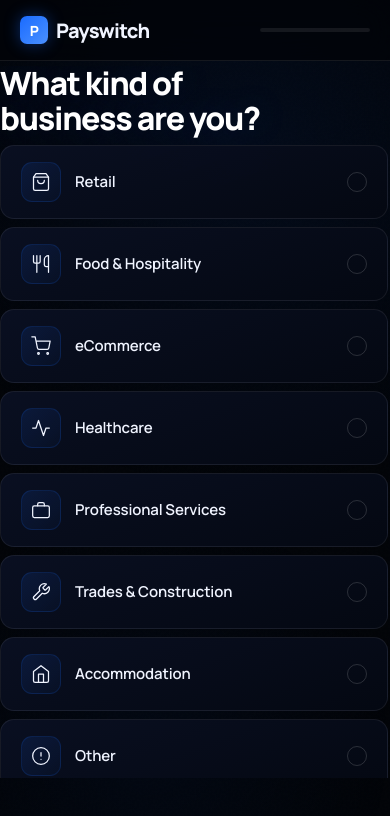
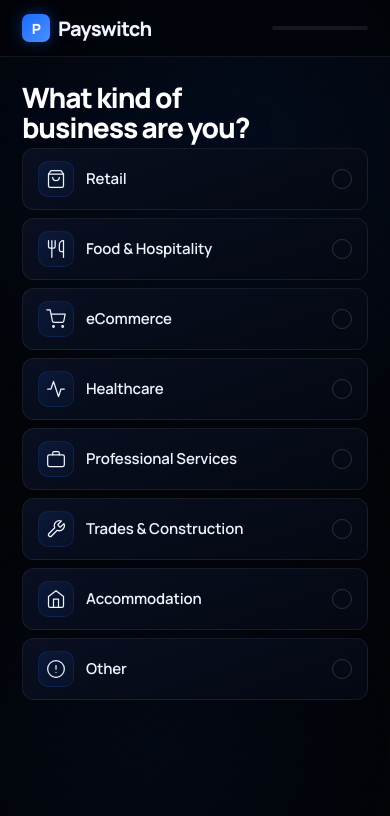
Before and after one commit to declantharrington/payswitch, a plain HTML site: page public/analyser.html in a window 390 px wide. Drawn offline with Linux system fonts and the light colour scheme.

Commit message:
Update analyser.html

```diff
--- a/public/analyser.html
+++ b/public/analyser.html
@@ -354,26 +354,54 @@ input#fileInput { display: none; }
 
 @media (max-width: 600px) {
   .chrome {
-    padding-top: calc(16px + env(safe-area-inset-top)); padding-bottom: 16px;
-    padding-left: max(20px, env(safe-area-inset-left)); padding-right: max(20px, env(safe-area-inset-right));
+    padding-top: calc(14px + env(safe-area-inset-top)); padding-bottom: 14px;
+    padding-left: max(22px, env(safe-area-inset-left)); padding-right: max(22px, env(safe-area-inset-right));
   }
-  .progress-wrap { min-width: 110px; }
+  .progress-wrap { min-width: 96px; }
   .progress-label { display: none; }
+
+  /* Top-align the step and clear the fixed header. Vertical-centering
+     jammed tall steps against the header and pushed the button below
+     the fold; top-aligning keeps the title, options and button all in
+     view on one screen. */
   .stage {
-    padding-top: calc(72px + env(safe-area-inset-top)); padding-bottom: calc(72px + env(safe-area-inset-bottom));
-    padding-left: max(20px, env(safe-area-inset-left)); padding-right: max(20px, env(safe-area-inset-right));
+    align-items: flex-start;
+    padding-top: calc(82px + env(safe-area-inset-top));
+    padding-bottom: calc(18px + env(safe-area-inset-bottom));
+    padding-left: 0; padding-right: 0;
   }
-  /* Phones scroll rather than scale, so tap targets stay full size */
+
+  /* .screen is position:absolute, so the stage's side padding never
+     inset it — that's why titles and cards ran edge to edge. Give the
+     screen its own gutters. */
   .screen {
     --fit: 1 !important;
-    max-height: calc(100dvh - 132px - env(safe-area-inset-top) - env(safe-area-inset-bottom));
+    box-sizing: border-box;
+    padding-left: max(22px, env(safe-area-inset-left));
+    padding-right: max(22px, env(safe-area-inset-right));
+    max-height: calc(100dvh - 96px - env(safe-area-inset-top) - env(safe-area-inset-bottom));
     overflow-y: auto; overflow-x: hidden;
   }
-  .back-btn { left: max(20px, env(safe-area-inset-left)); bottom: calc(24px + env(safe-area-inset-bottom)); }
+
+  /* Compact, deliberate spacing so the whole step fits without scroll */
+  .q-text { font-size: 28px; margin-bottom: 6px; }
+  .q-sub  { font-size: 14px; margin-bottom: 16px; }
+  .choice-grid { gap: 8px; margin-bottom: 16px; }
+  .choice { padding: 12px 15px; border-radius: 12px; gap: 12px; }
+  .choice-icon { width: 36px; height: 36px; border-radius: 10px; }
+  .choice-label { font-size: 15px; }
+  .choice-sub { font-size: 12px; line-height: 1.4; }
+
+  /* Full-width primary button: a clear tap target that always sits in
+     view, above the back control. */
+  .cta-row { width: 100%; margin-top: 4px; }
+  .cta { width: 100%; justify-content: center; padding: 14px 24px; }
+
+  .back-btn { left: max(22px, env(safe-area-inset-left)); bottom: calc(16px + env(safe-area-inset-bottom)); }
   .key-hint { display: none; }
   .choice-grid.cols-2 { grid-template-columns: 1fr; }
   .otp-digit { width: 44px; height: 56px; font-size: 24px; }
-  .upload-zone { padding: 40px 20px; }
+  .upload-zone { padding: 32px 18px; }
 }
 
 @media (prefers-reduced-motion: reduce) {
```
